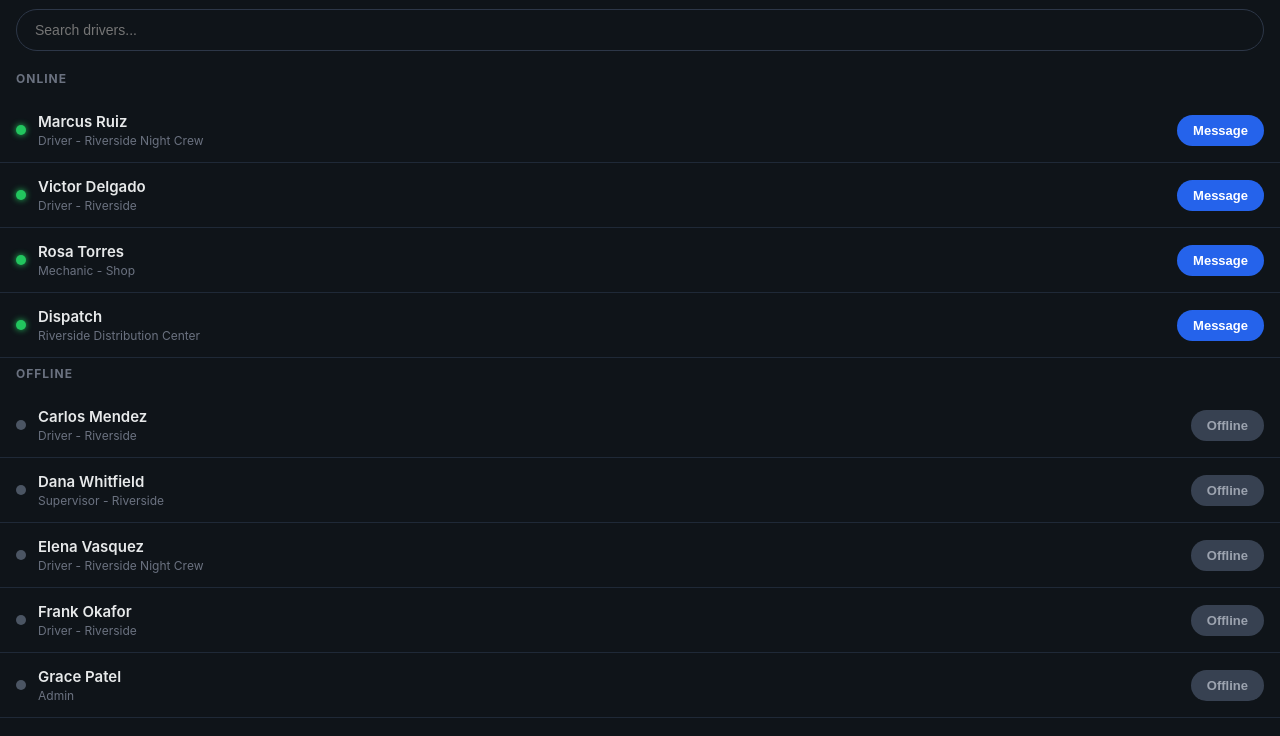
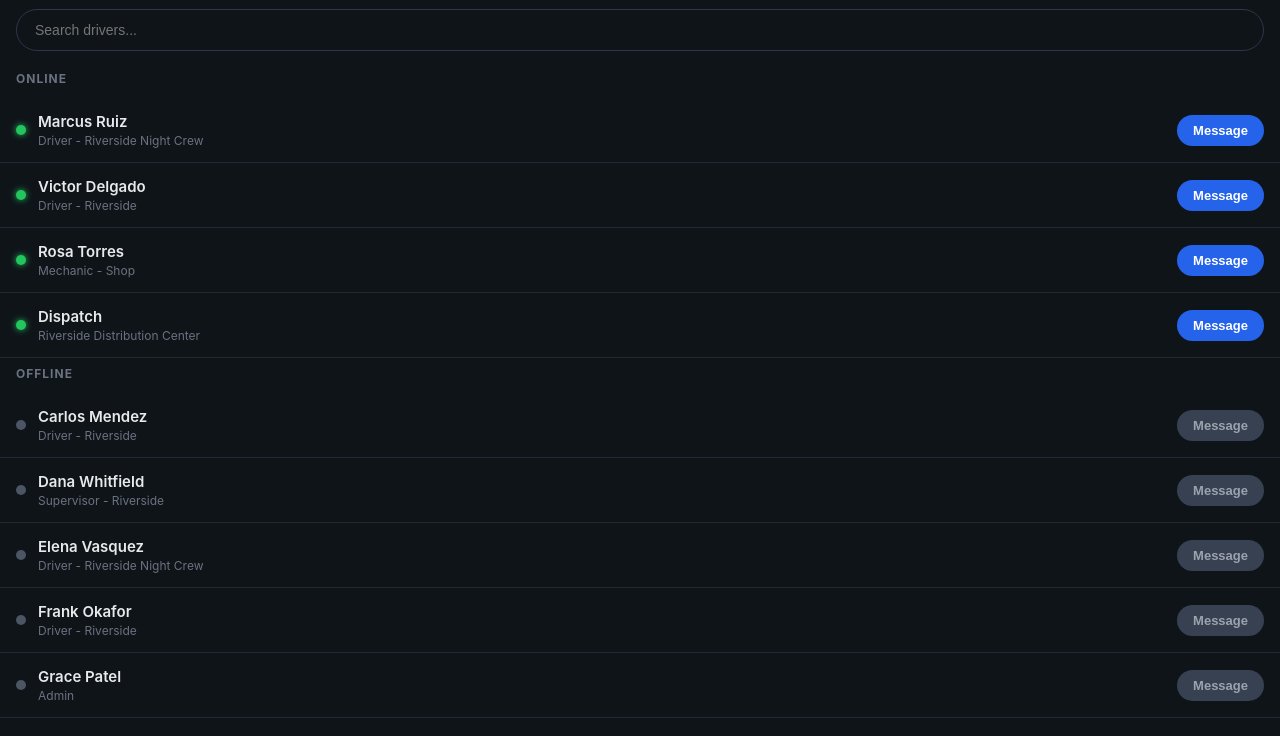
Before and after one commit to terryfamily716/FleetDVIR, a website: page directory.html in a window 1280 px wide. Shown: the part 64-800 px from the top of the page. Drawn offline with Linux system fonts and the light colour scheme.

Commit message:
Directory: offline members get gray Message buttons instead of Offline labels

```diff
--- a/directory.html
+++ b/directory.html
@@ -26,7 +26,8 @@
   .member .role { font-size: 12px; color: #6b7280; margin-top: 2px; }
   .member .msg-btn { background: #2563eb; color: white; border: none; border-radius: 20px; padding: 8px 16px; font-size: 13px; font-weight: 600; cursor: pointer; flex-shrink: 0; }
   .member .msg-btn:hover { background: #1d4ed8; }
-  .member .msg-btn.offline-btn { background: #374151; color: #9ca3af; cursor: default; }
+  .member .msg-btn.offline-btn { background: #374151; color: #9ca3af; }
+  .member .msg-btn.offline-btn:hover { background: #4b5563; color: #e7e9ea; }
 </style>
 </head>
 <body>
@@ -60,30 +61,30 @@
       <button class="msg-btn">Message</button>
     </div>
     <div class="roster-section"><h3>Offline</h3></div>
-    <div class="member" data-name="Carlos Mendez">
+    <div class="member" data-name="Carlos Mendez" onclick="startDM('Carlos Mendez')">
       <span class="dot offline"></span>
       <div class="info"><div class="name">Carlos Mendez</div><div class="role">Driver - Riverside</div></div>
-      <button class="msg-btn offline-btn">Offline</button>
+      <button class="msg-btn offline-btn">Message</button>
     </div>
-    <div class="member" data-name="Dana Whitfield">
+    <div class="member" data-name="Dana Whitfield" onclick="startDM('Dana Whitfield')">
       <span class="dot offline"></span>
       <div class="info"><div class="name">Dana Whitfield</div><div class="role">Supervisor - Riverside</div></div>
-      <button class="msg-btn offline-btn">Offline</button>
+      <button class="msg-btn offline-btn">Message</button>
     </div>
-    <div class="member" data-name="Elena Vasquez">
+    <div class="member" data-name="Elena Vasquez" onclick="startDM('Elena Vasquez')">
       <span class="dot offline"></span>
       <div class="info"><div class="name">Elena Vasquez</div><div class="role">Driver - Riverside Night Crew</div></div>
-      <button class="msg-btn offline-btn">Offline</button>
+      <button class="msg-btn offline-btn">Message</button>
     </div>
-    <div class="member" data-name="Frank Okafor">
+    <div class="member" data-name="Frank Okafor" onclick="startDM('Frank Okafor')">
       <span class="dot offline"></span>
       <div class="info"><div class="name">Frank Okafor</div><div class="role">Driver - Riverside</div></div>
-      <button class="msg-btn offline-btn">Offline</button>
+      <button class="msg-btn offline-btn">Message</button>
     </div>
-    <div class="member" data-name="Grace Patel">
+    <div class="member" data-name="Grace Patel" onclick="startDM('Grace Patel')">
       <span class="dot offline"></span>
       <div class="info"><div class="name">Grace Patel</div><div class="role">Admin</div></div>
-      <button class="msg-btn offline-btn">Offline</button>
+      <button class="msg-btn offline-btn">Message</button>
     </div>
   </div>
 <script>
```
